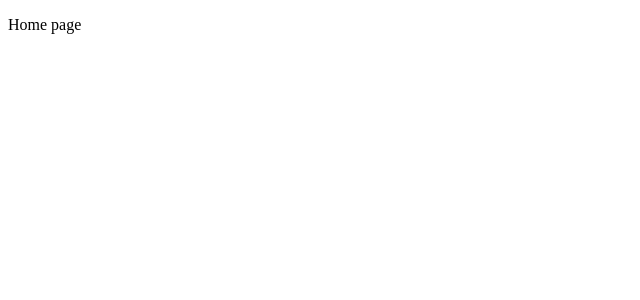
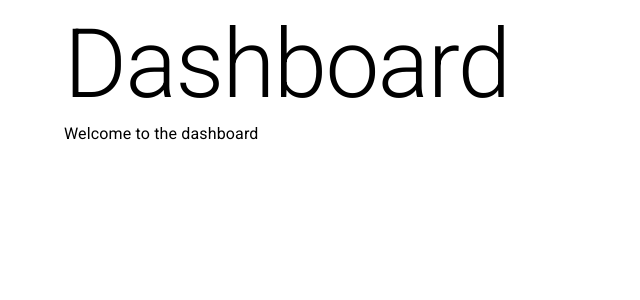
Before and after one commit to MokkoFm/resume-builder-frontend, a React (Vite) app: page / in a window 1280 px wide. Shown: the top 300 px of the page, without its empty margins (0-640 px from the left). Built offline with nearby package versions, Linux system fonts and the light colour scheme.

Commit message:
Implement layout wrapper

```diff
--- a/src/app/app.tsx
+++ b/src/app/app.tsx
@@ -2,13 +2,17 @@ import { HomePage } from '@/pages/home'
 import { ResumeViewerPage } from '@/pages/resume-viewer'
 import { FC } from 'react'
 import { BrowserRouter, Routes, Route } from 'react-router-dom'
+import { LayoutWrapper } from '@/shared/ui/layout-wrapper'
 
 const App: FC = () => {
   return (
     <BrowserRouter>
       <Routes>
-        <Route path="/" element={<HomePage />} />
-        <Route path="/resume/:resumeId" element={<ResumeViewerPage />} />
+        <Route index path="/" element={<LayoutWrapper element={<HomePage />} />} />
+        <Route
+          path="/resume/:resumeId"
+          element={<LayoutWrapper element={<ResumeViewerPage />} />}
+        />
       </Routes>
     </BrowserRouter>
   )
--- a/src/entities/resume/model/resume.ts
+++ b/src/entities/resume/model/resume.ts
@@ -51,4 +51,5 @@ export interface Resume {
   reference: Reference[]
   linkedin: string
   skills: Skill[]
+  updatedAt: string
 }
--- a/src/pages/home/ui/index.tsx
+++ b/src/pages/home/ui/index.tsx
@@ -1,5 +1,10 @@
+import { Box, Typography } from '@mui/material'
+
 export const HomePage = () => {
-    return (
-        <p>Home page</p>
-    )
+  return (
+    <Box>
+      <Typography variant="h1">Dashboard</Typography>
+      <Typography variant="subtitle1">Welcome to the dashboard</Typography>
+    </Box>
+  )
 }
--- /dev/null
+++ b/src/shared/ui/layout-wrapper/index.tsx
@@ -0,0 +1,14 @@
+import { FC, ReactNode } from 'react'
+import { BasicLayout, LayoutProps } from '@/shared/ui/layout'
+
+type LayoutWrapperProps = {
+  layout?: FC<LayoutProps>
+  element: ReactNode
+}
+
+const LayoutWrapper = ({ layout: Layout = BasicLayout, element }: LayoutWrapperProps) => (
+  <Layout>{element}</Layout>
+)
+
+export { LayoutWrapper }
+export default LayoutWrapper
--- /dev/null
+++ b/src/shared/ui/layout/index.tsx
@@ -0,0 +1,17 @@
+import { FC, ReactNode } from 'react'
+import { Container } from '@mui/material'
+
+export type LayoutProps = {
+  children?: ReactNode
+}
+
+const BasicLayout: FC<LayoutProps> = ({ children }) => {
+  return (
+    <Container>
+      <div className="content">{children}</div>
+    </Container>
+  )
+}
+
+export { BasicLayout }
+export default BasicLayout
```
